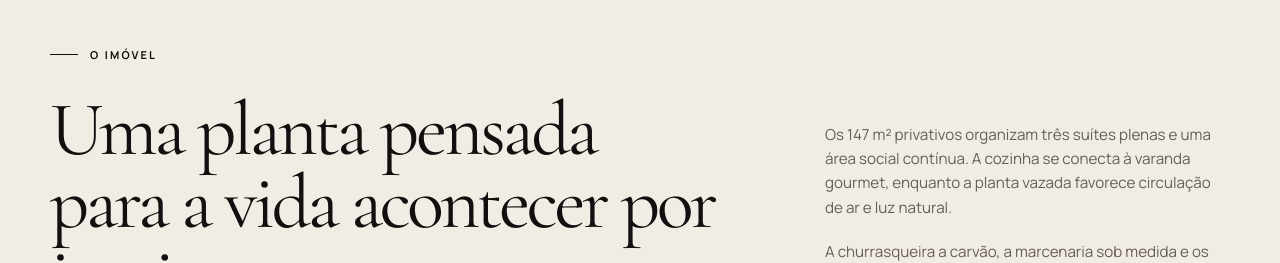
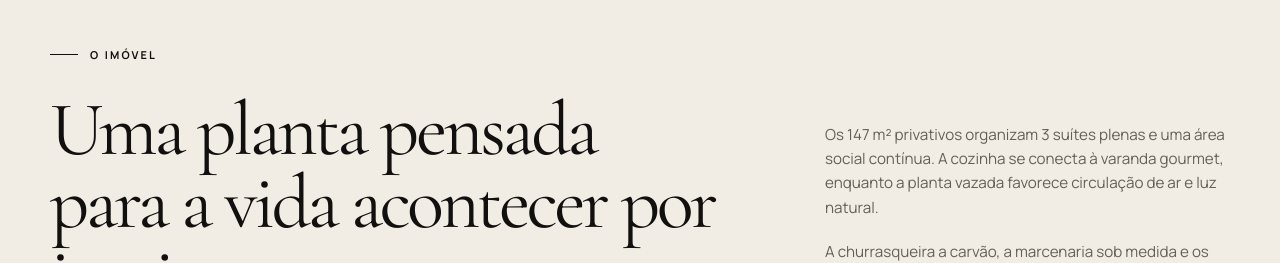
Before and after one commit to rgsouza2024/anuncio_mundi, a Next.js app in the folder site/: page / in a window 1280 px wide. Shown: the part 1720-1983 px from the top of the page. Built offline with nearby package versions, Linux system fonts and the light colour scheme; no server answers.

Commit message:
Centraliza dados comerciais do imóvel

```diff
--- a/site/src/app/page.tsx
+++ b/site/src/app/page.tsx
@@ -11,15 +11,15 @@ export default function Home() {
     "@context": "https://schema.org",
     "@type": "Apartment",
     name: property.name,
-    description: "Apartamento de 147 m², nascente, com três suítes e negociação porteira fechada no Setor Marista.",
-    floorSize: { "@type": "QuantitativeValue", value: 147, unitCode: "MTK" },
-    numberOfBedrooms: 3,
+    description: property.description,
+    floorSize: { "@type": "QuantitativeValue", value: property.areaValue, unitCode: "MTK" },
+    numberOfBedrooms: property.suiteCount,
     address: {
       "@type": "PostalAddress",
-      streetAddress: "Rua 27",
-      addressLocality: "Goiânia",
-      addressRegion: "GO",
-      addressCountry: "BR",
+      streetAddress: property.address.street,
+      addressLocality: property.address.city,
+      addressRegion: property.address.state,
+      addressCountry: property.address.country,
     },
     offers: {
       "@type": "Offer",
@@ -50,16 +50,16 @@ export default function Home() {
           />
           <div className="hero-overlay" />
           <div className="hero-rail" aria-hidden="true">
-            <span>Goiânia</span>
+            <span>{property.address.city}</span>
             <span>16°41′S · 49°15′W</span>
           </div>
           <div className="hero-content shell">
-            <p className="eyebrow">Setor Marista · Goiânia</p>
+            <p className="eyebrow">{property.location.replace(", ", " · ")}</p>
             <h1 id="hero-title">
               Mundi Consciente
               <span>Square</span>
             </h1>
-            <p className="hero-statement">Prumada 1. Nascente.<br />Vista livre para a praça.</p>
+            <p className="hero-statement">{property.position}. {property.orientation}.<br />Vista livre para a praça.</p>
             <div className="hero-bottom">
               <div className="hero-price">
                 <span>Investimento</span>
@@ -106,7 +106,7 @@ export default function Home() {
               <h2 id="property-title">Uma planta pensada para a vida acontecer por inteiro.</h2>
             </div>
             <div className="body-copy">
-              <p>Os 147 m² privativos organizam três suítes plenas e uma área social contínua. A cozinha se conecta à varanda gourmet, enquanto a planta vazada favorece circulação de ar e luz natural.</p>
+              <p>Os {property.area} privativos organizam {property.suites} plenas e uma área social contínua. A cozinha se conecta à varanda gourmet, enquanto a planta vazada favorece circulação de ar e luz natural.</p>
               <p>A churrasqueira a carvão, a marcenaria sob medida e os ambientes integrados criam uma casa funcional no cotidiano e generosa ao receber.</p>
             </div>
           </div>
@@ -203,7 +203,7 @@ export default function Home() {
             />
             <figcaption>
               <span>Registro real</span>
-              <p>As três vagas e o escaninho privativo, localizados próximos aos elevadores.</p>
+              <p>As {property.parking} e o escaninho privativo, localizados próximos aos elevadores.</p>
             </figcaption>
           </figure>
         </section>
@@ -233,7 +233,7 @@ export default function Home() {
           <div className="location-copy">
             <p className="kicker">Localização</p>
             <h2 id="location-title">No encontro entre Marista, Bueno e Oeste.</h2>
-            <p>Na Rua 27, ao lado do Complexo Órion e do Hospital Israelita Albert Einstein, em frente ao Colégio Protágoras e próximo ao Colégio Imaculada.</p>
+            <p>Na {property.address.street}, ao lado do Complexo Órion e do Hospital Israelita Albert Einstein, em frente ao Colégio Protágoras e próximo ao Colégio Imaculada.</p>
             <ul>
               <li>Complexo Órion e serviços de saúde</li>
               <li>Escolas e conveniências a poucos minutos</li>
@@ -257,7 +257,7 @@ export default function Home() {
               <p>Imóvel informado como quitado, escriturado e registrado.</p>
             </div>
             <a className="contact-action" href={whatsappHref} target="_blank" rel="noopener noreferrer">
-              <span>Fale com Rodrigo</span>
+              <span>Fale com {property.contactName}</span>
               <strong>{property.phone}</strong>
               <i aria-hidden="true">↗</i>
             </a>
@@ -268,12 +268,12 @@ export default function Home() {
       <footer className="site-footer">
         <div className="shell footer-top">
           <div className="brand footer-brand"><span>Mundi Consciente</span><strong>Square</strong></div>
-          <p>{property.location}<br />Goiânia · Goiás</p>
+          <p>{property.address.district}<br />{property.address.city} · {property.address.stateName}</p>
           <a href="#top">Voltar ao topo ↑</a>
         </div>
         <div className="shell footer-bottom">
           <p>Informações, valores, disponibilidade e itens incluídos na negociação estão sujeitos a confirmação. A modalidade porteira fechada será formalizada por inventário contratual.</p>
-          <span>© {new Date().getFullYear()} Mundi Consciente Square</span>
+          <span>© {new Date().getFullYear()} {property.name}</span>
         </div>
       </footer>
 
--- a/site/src/data/property.ts
+++ b/site/src/data/property.ts
@@ -24,41 +24,72 @@ function resolveSiteUrl() {
   return "http://localhost:3000";
 }
 
+function formatBrl(value: number) {
+  return `R$ ${value.toLocaleString("pt-BR", {
+    minimumFractionDigits: 2,
+    maximumFractionDigits: 2,
+  })}`;
+}
+
+const name = "Mundi Consciente Square";
+const address = {
+  street: "Rua 27",
+  district: "Setor Marista",
+  city: "Goiânia",
+  state: "GO",
+  stateName: "Goiás",
+  country: "BR",
+} as const;
+const priceValue = 1650000;
+const areaValue = 147;
+const floorValue = 20;
+const suiteCount = 3;
+const parkingCount = 3;
+const position = "Prumada 1";
+const orientation = "Nascente";
+const contactName = "Rodrigo";
+const area = `${areaValue} m²`;
+const floor = `${floorValue}º andar`;
+const suites = `${suiteCount} suítes`;
+const parking = `${parkingCount} vagas`;
+
 export const property = {
-  name: "Mundi Consciente Square",
-  location: "Setor Marista, Goiânia",
-  address: "Rua 27, Setor Marista, Goiânia - GO",
-  price: "R$ 1.650.000,00",
-  priceValue: 1650000,
+  name,
+  location: `${address.district}, ${address.city}`,
+  address,
+  description: `Apartamento de ${area}, ${orientation.toLowerCase()}, com ${suites} e negociação porteira fechada no ${address.district}.`,
+  price: formatBrl(priceValue),
+  priceValue,
   condominium: "Aproximadamente R$ 1.300/mês",
-  area: "147 m²",
-  floor: "20º andar",
-  suites: "3 suítes",
-  parking: "3 vagas",
-  position: "Prumada 1",
-  orientation: "Nascente",
-  contactName: "Rodrigo",
+  area,
+  areaValue,
+  floor,
+  suites,
+  suiteCount,
+  parking,
+  position,
+  orientation,
+  contactName,
   phone: "+55 61 98147-4572",
   phoneNormalized: "5561981474572",
   whatsappMessage:
-    "Olá, Rodrigo. Vi o site do apartamento no Mundi Consciente Square e gostaria de receber mais informações e agendar uma visita.",
+    `Olá, ${contactName}. Vi o site do apartamento no ${name} e gostaria de receber mais informações e agendar uma visita.`,
   siteUrl: resolveSiteUrl(),
-  mapUrl:
-    "https://www.google.com/maps/search/?api=1&query=Mundi%20Consciente%20Square%20Goi%C3%A2nia",
+  mapUrl: `https://www.google.com/maps/search/?api=1&query=${encodeURIComponent(`${name} ${address.city}`)}`,
   highlights: [
     {
       number: "01",
-      title: "Prumada 1",
+      title: position,
       text: "Uma posição privilegiada dentro do empreendimento.",
     },
     {
       number: "02",
-      title: "Nascente",
+      title: orientation,
       text: "Luz da manhã e menor incidência do sol da tarde na varanda.",
     },
     {
       number: "03",
-      title: "20º andar",
+      title: floor,
       text: "Amplitude visual e menor exposição aos ruídos urbanos.",
     },
     {
```
Also changed, not shown: 1 other file (tests, documents, lock files or other folders).
